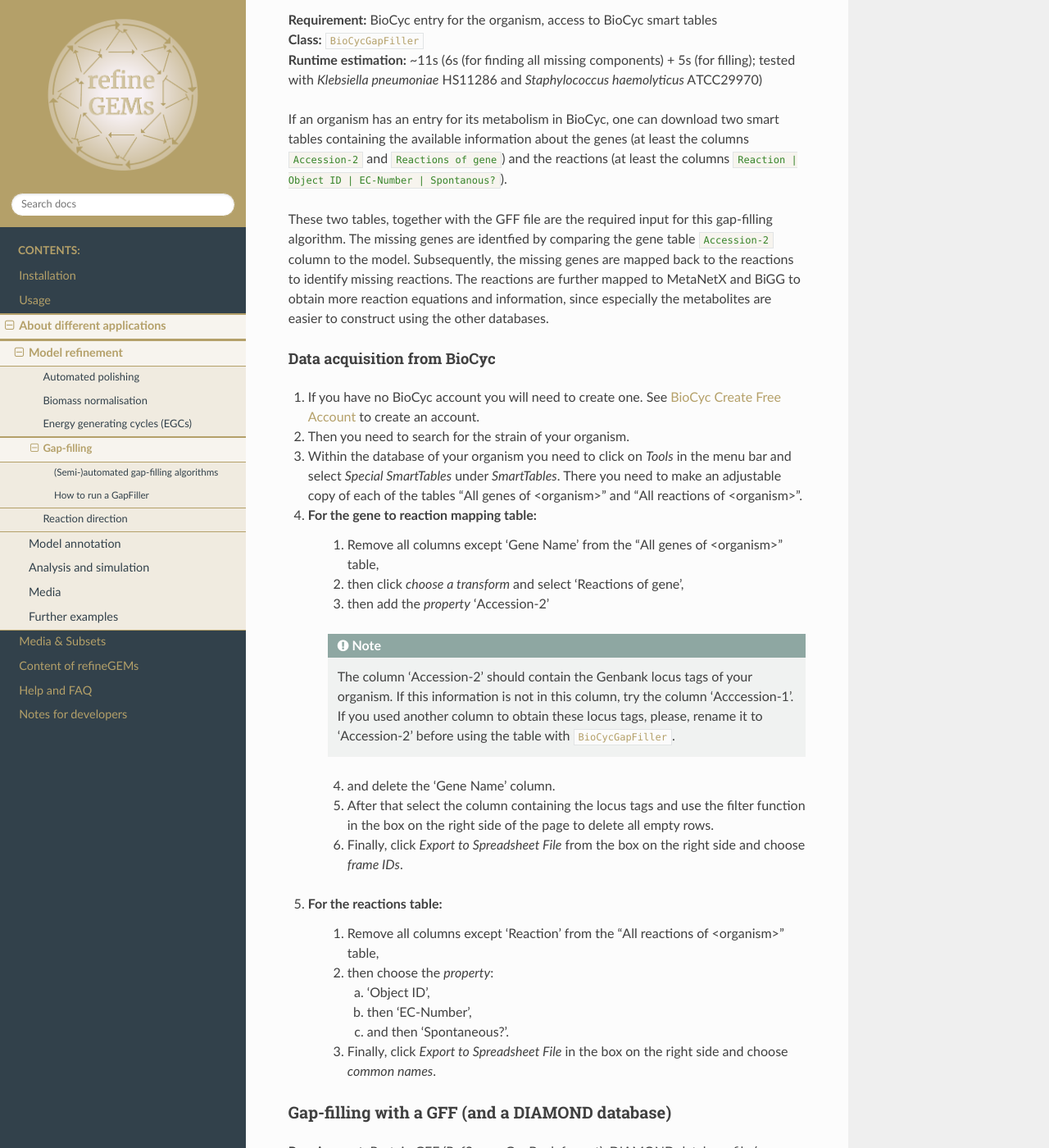
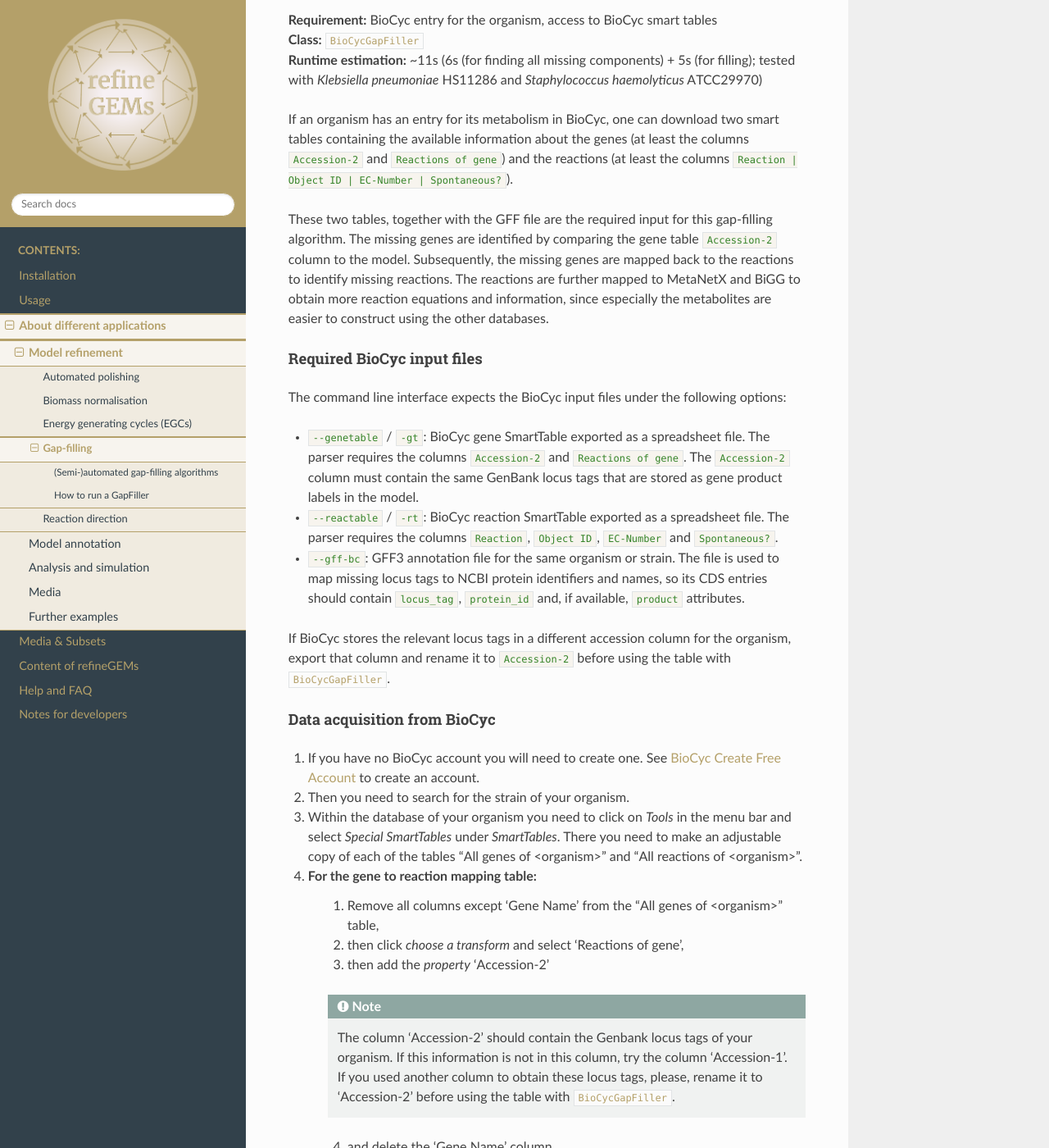
Before and after one commit to draeger-lab/refinegems, a Sphinx documentation site: the page built from docs/source/modules-desc/gapfill.rst, in a window 1280 px wide and 1400 px high, scrolled down 2459 px. Shown: the whole window at 82% size. Built offline with Sphinx 7.4.7 and the Read the Docs theme 3.1.0, drawn with Linux system fonts in a browser that asks for light colours; some of the changed text lies outside the part shown.

Commit message:
docs: clarify gap-filling input files #162
Document the required BioCyc and GeneGapFiller input files, including expected
SmartTable columns, GFF attributes, DIAMOND inputs, database mapping files, and
the optional NCBI lookup requirements.

Assisted by: Codex AI

```diff
--- a/docs/source/modules-desc/gapfill.rst
+++ b/docs/source/modules-desc/gapfill.rst
@@ -93,13 +93,34 @@
 
 If an organism has an entry for its metabolism in BioCyc, one can download two smart tables
 containing the available information about the genes (at least the columns ``Accession-2`` and
-``Reactions of gene``) and the reactions (at least the columns ``Reaction | Object ID | EC-Number | Spontanous?``).
+``Reactions of gene``) and the reactions (at least the columns ``Reaction | Object ID | EC-Number | Spontaneous?``).
 
 These two tables, together with the GFF file are the required input for this gap-filling algorithm.
-The missing genes are identfied by comparing the gene table ``Accession-2`` column to the model.
+The missing genes are identified by comparing the gene table ``Accession-2`` column to the model.
 Subsequently, the missing genes are mapped back to the reactions to identify missing reactions.
 The reactions are further mapped to MetaNetX and BiGG to obtain more reaction equations and
 information, since especially the metabolites are easier to construct using the other databases.
+
+Required BioCyc input files
+"""""""""""""""""""""""""""
+
+The command line interface expects the BioCyc input files under the following options:
+
+- ``--genetable`` / ``-gt``: BioCyc gene SmartTable exported as a spreadsheet file.
+  The parser requires the columns ``Accession-2`` and ``Reactions of gene``. The
+  ``Accession-2`` column must contain the same GenBank locus tags that are stored
+  as gene product labels in the model.
+- ``--reactable`` / ``-rt``: BioCyc reaction SmartTable exported as a spreadsheet
+  file. The parser requires the columns ``Reaction``, ``Object ID``, ``EC-Number``
+  and ``Spontaneous?``.
+- ``--gff-bc``: GFF3 annotation file for the same organism or strain. The file is
+  used to map missing locus tags to NCBI protein identifiers and names, so its CDS
+  entries should contain ``locus_tag``, ``protein_id`` and, if available, ``product``
+  attributes.
+
+If BioCyc stores the relevant locus tags in a different accession column for the
+organism, export that column and rename it to ``Accession-2`` before using the
+table with :py:class:`~refinegems.classes.gapfill.BioCycGapFiller`.
 
 Data acquisition from BioCyc
 """"""""""""""""""""""""""""
@@ -115,7 +136,7 @@
         iii. then add the `property` 'Accession-2'
 
         .. note:: The column 'Accession-2' should contain the Genbank locus tags of your organism. If this information
-            is not in this column, try the column 'Acccession-1'. If you used another column to obtain these locus tags,
+            is not in this column, try the column 'Accession-1'. If you used another column to obtain these locus tags,
             please, rename it to 'Accession-2' before using the table with :py:class:`~refinegems.classes.gapfill.BioCycGapFiller`.
 
         iv. and delete the 'Gene Name' column.
@@ -136,7 +157,7 @@
 Gap-filling with a GFF (and a DIAMOND database)
 ^^^^^^^^^^^^^^^^^^^^^^^^^^^^^^^^^^^^^^^^^^^^^^^
 
-| **Requirement:** Protein GFF (RefSeq or GenBank format), DIAMOND database file (+ database mapping file)
+| **Requirement:** Protein GFF (RefSeq or GenBank format), DIAMOND database file (+ database mapping file for DIAMOND-based EC mapping)
 | **Class:** :py:class:`~refinegems.classes.gapfill.GeneGapFiller`
 | **Runtime estimation:** ~3min (1min (for finding all missing components without NCBI) + 2min (for filling); tested with *Klebsiella pneumoniae* HS11286 and *Staphylococcus haemolyticus* from a private collection)
 
@@ -155,6 +176,32 @@
 reactions that should be added to the model. However, enabling the NCBI search will slow down the
 algorithm significantly, since the NCBI search is done via the Entrez API and therefore
 limited to a certain number of requests per second.
+
+Required GeneGapFiller input files
+""""""""""""""""""""""""""""""""""
+
+The command line interface expects the organism annotation under ``--gff-g``. This
+GFF3 file should describe the same organism or strain as the model and should contain
+CDS entries with ``locus_tag`` attributes. The locus tags are compared to the gene
+product labels in the model. CDS entries may also contain ``protein_id`` and
+``eC_number`` attributes. Existing EC numbers are used directly; missing EC numbers
+can be inferred from homolog searches or, optionally, from NCBI.
+
+For DIAMOND-based mapping, the following files are required together:
+
+- ``--fasta``: protein FASTA file for the same organism or model. The sequences are
+  used as DIAMOND query input for missing genes that still need EC information.
+- ``--dmnd-db``: DIAMOND database searched for homologs. For the default
+  ``--db-type swissprot`` workflow, this is the SwissProt DIAMOND database. The
+  required SwissProt files can be downloaded with ``refinegems setup data
+  SwissProt_gapfill``. For ``--db-type user``, provide a DIAMOND database built from
+  the user-defined reference proteins.
+- ``--db-mapping`` / ``-db-map``: mapping file for the selected database. For
+  ``swissprot``, this maps SwissProt identifiers to EC and BRENDA information. For
+  ``user``, it must map the identifiers in the user-defined database to EC numbers.
+
+The NCBI lookup is optional. If ``--check-ncbi`` is set, ``--mail`` must also be
+provided so Entrez requests include a contact address.
 
 How to run a GapFiller
 ----------------------
```
